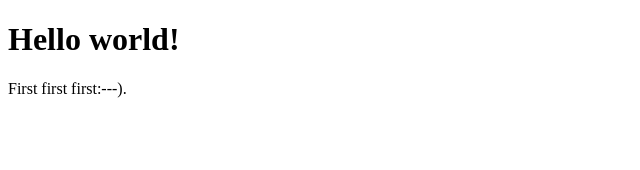
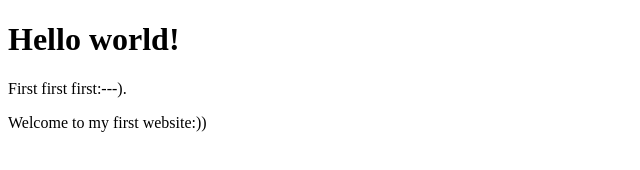
Before and after one commit to Noroff-FEU-Assignments/cross-course-project-vegrr, a plain HTML site: page index.html in a window 1280 px wide. Shown: the whole page, without its empty margins (0-640 px from the left). Drawn offline with Linux system fonts and the light colour scheme.

Commit message:
Update index.html

```diff
--- a/index.html
+++ b/index.html
@@ -6,5 +6,6 @@
   <body>
     <h1>Hello world!</h1>
     <p>First first first:---).</p>
+    <p>Welcome to my first website:))</p>
   </body>
 </html>
```
